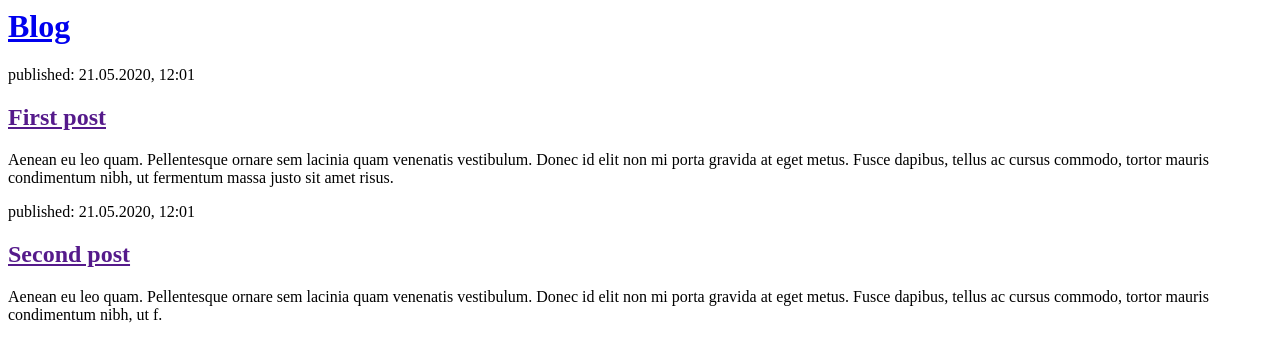
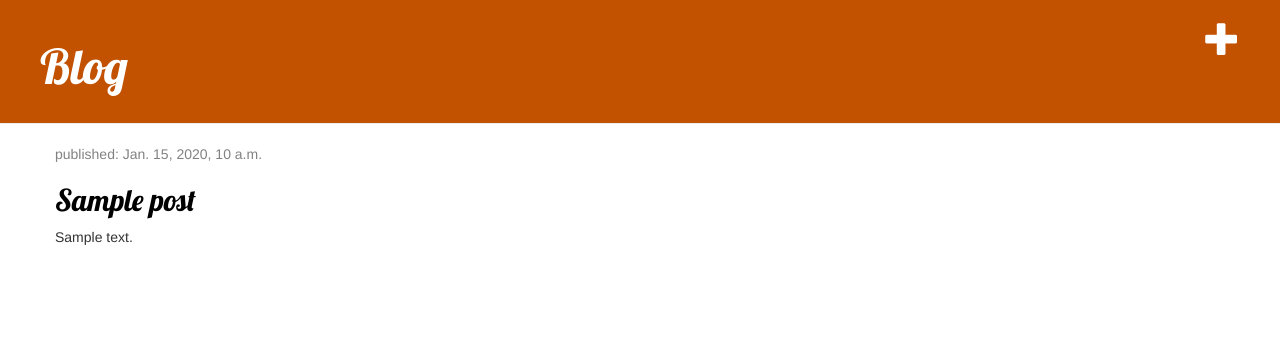
Before and after one commit to RomanPodkovyrin/WebCV, a Django app: page / in a window 1280 px wide. Shown: the top 362 px of the page. Run offline with Django 3.2, Linux system fonts and the light colour scheme; tables that the repository leaves empty hold one stand-in row (values such as "Sample post"); some libraries are stand-ins or nearby versions.

Commit message:
added post link and working on add new post functionallity

```diff
--- /dev/null
+++ b/blog/static/css/blog.css
@@ -0,0 +1,46 @@
+.page-header {
+    background-color: #C25100;
+    margin-top: 0;
+    padding: 20px 20px 20px 40px;
+}
+
+.page-header h1, .page-header h1 a, .page-header h1 a:visited, .page-header h1 a:active {
+    color: #ffffff;
+    font-size: 36pt;
+    text-decoration: none;
+}
+
+.content {
+    margin-left: 40px;
+}
+
+h1, h2, h3, h4 {
+    font-family: 'Lobster', cursive;
+}
+
+.date {
+    color: #828282;
+}
+
+.save {
+    float: right;
+}
+
+.post-form textarea, .post-form input {
+    width: 100%;
+}
+
+.top-menu, .top-menu:hover, .top-menu:visited {
+    color: #ffffff;
+    float: right;
+    font-size: 26pt;
+    margin-right: 20px;
+}
+
+.post {
+    margin-bottom: 70px;
+}
+
+.post h2 a, .post h2 a:visited {
+    color: #000000;
+}
--- /dev/null
+++ b/blog/templates/blog/base.html
@@ -0,0 +1,25 @@
+{% load static %}
+<html>
+    <head>
+        <title>blog</title>
+        <link rel="stylesheet" href="//maxcdn.bootstrapcdn.com/bootstrap/3.2.0/css/bootstrap.min.css">
+        <link rel="stylesheet" href="//maxcdn.bootstrapcdn.com/bootstrap/3.2.0/css/bootstrap-theme.min.css">
+        <link href="//fonts.googleapis.com/css?family=Lobster&subset=latin,latin-ext" rel="stylesheet" type="text/css">
+        <link rel="stylesheet" href="{% static 'css/blog.css' %}">
+
+    </head>
+    <body>
+        <div class="page-header">
+            <a href="{% url 'post_new' %}" class="top-menu"><span class="glyphicon glyphicon-plus"></span></a>
+            <h1><a href="/">Blog</a></h1>
+        </div>
+        <div class="content container">
+            <div class="row">
+                <div class="col-md-8">
+                {% block content %}
+                {% endblock %}
+                </div>
+            </div>
+        </div>
+    </body>
+</html>
--- a/blog/templates/blog/post_list.html
+++ b/blog/templates/blog/post_list.html
@@ -1,22 +1,13 @@
-<html>
-    <head>
-        <title>blog</title>
-    </head>
-    <body>
-        <div>
-            <h1><a href="/">Blog</a></h1>
+{% extends 'blog/base.html' %}
+
+{% block content %}
+    {% for post in posts %}
+        <div class="post">
+            <div class="date">
+                <p>published: {{ post.published_date }}</p>
+            </div>
+            <h2><a href="{% url 'post_detail' pk=post.pk %}">{{ post.title }}</a></h2>
+            <p>{{ post.text|linebreaksbr }}</p>
         </div>
-
-        <div>
-            <p>published: 21.05.2020, 12:01</p>
-            <h2><a href="">First post</a></h2>
-            <p>Aenean eu leo quam. Pellentesque ornare sem lacinia quam venenatis vestibulum. Donec id elit non mi porta gravida at eget metus. Fusce dapibus, tellus ac cursus commodo, tortor mauris condimentum nibh, ut fermentum massa justo sit amet risus.</p>
-        </div>
-
-        <div>
-            <p>published: 21.05.2020, 12:01</p>
-            <h2><a href="">Second post</a></h2>
-            <p>Aenean eu leo quam. Pellentesque ornare sem lacinia quam venenatis vestibulum. Donec id elit non mi porta gravida at eget metus. Fusce dapibus, tellus ac cursus commodo, tortor mauris condimentum nibh, ut f.</p>
-        </div>
-    </body>
-</html>
+    {% endfor %}
+{% endblock %}
--- a/blog/urls.py
+++ b/blog/urls.py
@@ -4,4 +4,7 @@ from . import views
 # url pattern
 urlpatterns = [
     path('', views.post_list, name='post_list'),
+    path('post/<int:pk>/', views.post_detail, name='post_detail'),
+    path('post/new/', views.post_new, name='post_new'),
+
 ]
--- a/blog/views.py
+++ b/blog/views.py
@@ -1,5 +1,17 @@
-from django.shortcuts import render
+from django.shortcuts import render, get_object_or_404
+from django.utils import timezone # for queryset filter
+from .models import Post # include the model written previously
+from .forms import PostForm
 
 # Create your views here.
 def post_list(request):
-    return render(request, 'blog/post_list.html', {})
+    posts = Post.objects.filter(published_date__lte=timezone.now()).order_by('published_date')
+    return render(request, 'blog/post_list.html', {'posts': posts})
+
+def post_detail(request, pk):
+    post = get_object_or_404(Post, pk=pk)
+    return render(request, 'blog/post_detail.html', {'post': post})
+
+def post_new(request):
+    form = PostForm()
+    return render(request, 'blog/post_edit.html', {'form':form})
```
Also changed, not shown: blog/forms.py (added, +7 -0 lines), blog/templates/blog/post_detail.html (added, +13 -0 lines).
